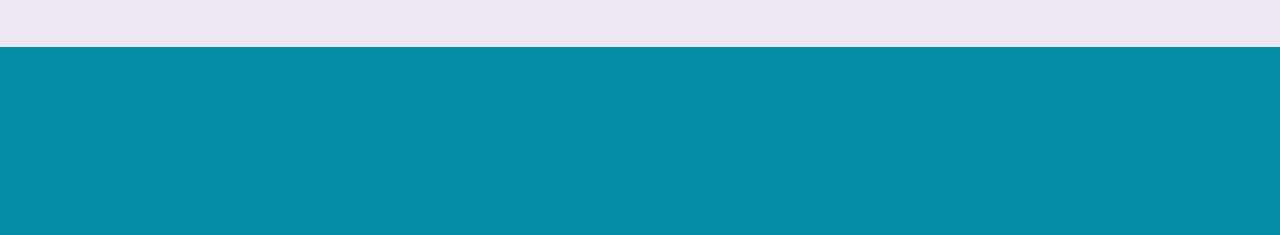
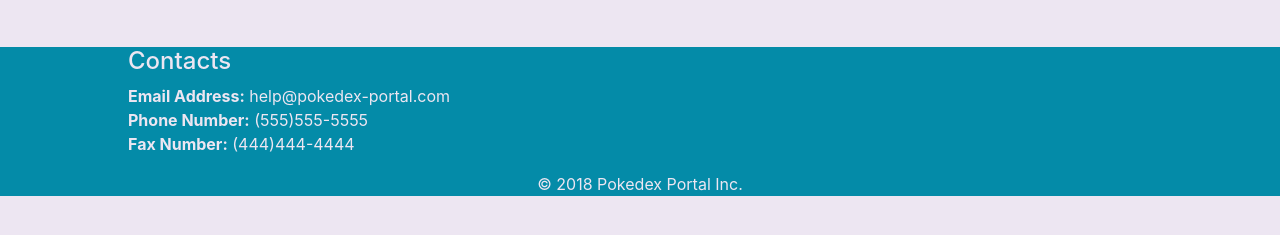
Before and after one commit to bryanjeanty/pokedex-project, a plain HTML site: page alakazam.html in a window 1280 px wide. Shown: the part 721-956 px from the top of the page. After the commit the page ends 933 px from the top, so only its background shows below. Drawn offline with nearby package versions, Linux system fonts and the light colour scheme; no server answers.

Commit message:
Added footer

```diff
--- a/alakazam.html
+++ b/alakazam.html
@@ -64,7 +64,15 @@
     </div>
 
     <footer>
-
+        <div class="btm-pg">
+            <h4>Contacts</h4>
+            <ul>
+                <li><strong>Email Address:</strong> help@pokedex-portal.com</li>
+                <li><strong>Phone Number:</strong> (555)555-5555</li>
+                <li><strong>Fax Number:</strong> (444)444-4444</li>
+            </ul>
+            <p>&copy; 2018 Pokedex Portal Inc.</p>
+        </div>
     </footer>
 </body>
     <script src="https://code.jquery.com/jquery-3.3.1.slim.min.js" integrity="sha384-q8i/X+965DzO0rT7abK41JStQIAqVgRVzpbzo5smXKp4YfRvH+8abtTE1Pi6jizo" crossorigin="anonymous" defer></script>
--- a/main.scss
+++ b/main.scss
@@ -134,8 +134,21 @@ main {
 }
 
 footer {
-    height: 200px;
     background-color: $footer_color;
+    height: 100%;
+    .btm-pg {
+        width: 80%;
+        margin: auto;
+        h4 {
+            margin-top: 10px;
+        }
+        li {
+            list-style: none;
+        }
+        p {
+            text-align: center;
+        }
+    }
 }
 
 // Design for character pages
```
Also changed, not shown: index.html (+9 -1 lines), squirtle.html (+9 -1 lines), xatu.html (+9 -1 lines), main.css, 1 other file.
